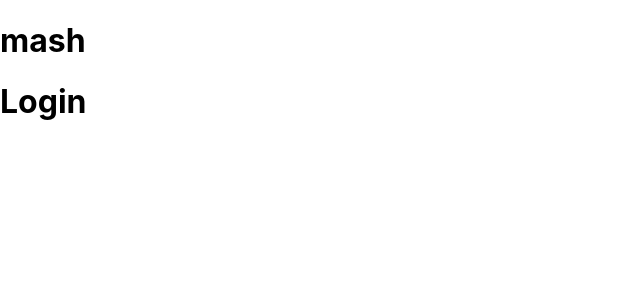
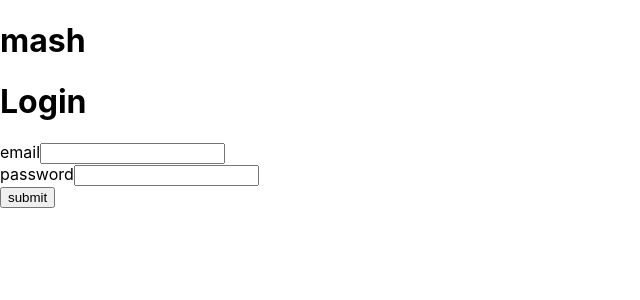
Before and after one commit to colorlessenergy/mash, a React (Create React App) app: page /login in a window 1280 px wide. Shown: the top 300 px of the page, without its empty margins (0-640 px from the left). Built offline with nearby package versions, Linux system fonts and the light colour scheme.

Commit message:
add action, reducer and component to login a user

```diff
--- a/src/Components/Login/Login.js
+++ b/src/Components/Login/Login.js
@@ -1,15 +1,121 @@
 import React, { Component } from 'react'
 
+import {connect} from 'react-redux';
+import { loginUserAction } from '../../store/actions/authAction';
+
 export class Login extends Component {
+  state = {
+    email: '',
+    password: '',
+    missingInformationError: ''
+  }
+
+  handleSubmit = (ev) => {
+    ev.preventDefault();
+
+    let errorMessage = '';
+
+    if (!this.state.email.length) {
+      errorMessage += 'Missing Email';
+    }
+
+    if (!this.state.password.length) {
+      errorMessage += 'Missing Password';
+    }
+
+    if (errorMessage) {
+      this.setState({
+        missingInformationError: errorMessage
+      });
+    } else {
+      this.props.loginUser(this.state);
+
+      this.setState({
+        missingInformationError: ''
+      });
+    }
+
+  }
+
+  handleChange = (ev) => {
+    this.setState({
+      [ev.target.id]: ev.target.value
+    });
+  }
+
   render() {
     return (
       <div>
         <h1>
           Login
         </h1>
+
+        <form
+          onSubmit={this.handleSubmit}>
+
+          <div>
+            <label htmlFor="email">
+              email
+            </label>
+            <input
+              type="email"
+              id="email"
+              name="email"
+              onChange={this.handleChange}
+              value={this.state.email}/>
+          </div>
+
+          <div>
+            <label
+              htmlFor="password">
+              password
+            </label>
+            <input
+              type="password"
+              id="password"
+              name="password"
+              onChange={this.handleChange}
+              value={this.state.password} />
+          </div>
+
+          <button>
+            submit
+          </button>
+
+          { this.state.missingInformationError ? (
+            <p>
+              {this.state.missingInformationError}
+            </p>
+          ) : (
+              null
+          )}
+
+          {/* user information is incorrect error retrieve from backend */}
+          { this.props.authError ? (
+            <p>
+              { this.props.authError }
+            </p>
+          ) : (
+            null
+          )}
+        </form>
       </div>
     )
   }
 }
 
-export default Login
+const mapStateToProps = (state) => {
+  return {
+    authError: state.auth.authError
+  }
+}
+
+const mapDispatchToProps = (dispatch) => {
+  return {
+    loginUser: (credentials) => {
+      dispatch(loginUserAction(credentials));
+    }
+  }
+}
+
+export default connect(mapStateToProps, mapDispatchToProps)(Login);
--- a/src/store/actions/actionTypes.js
+++ b/src/store/actions/actionTypes.js
@@ -1,2 +1,6 @@
 export const RETRIEVE_POSTS_SUCCESS = 'RETRIEVE_POST_SUCCESS';
 export const RETRIEVE_POSTS_ERROR = 'RETRIEVE_POST_ERROR';
+
+
+export const LOGIN_SUCCESS = 'LOGIN_SUCCESS';
+export const LOGIN_ERROR = 'LOGIN_ERROR';
--- /dev/null
+++ b/src/store/actions/authAction.js
@@ -0,0 +1,25 @@
+import * as actionTypes from'./actionTypes';
+const config = require('../../config/config');
+
+export const loginUserAction = (credentials) => {
+  return (dispatch, getState) => {
+    fetch(config.BACKEND_URL + '/auth', {
+      headers: { 'Content-Type': 'application/json' },
+      method: 'POST',
+      body: JSON.stringify(credentials)
+    })
+    .then(response => {
+      if (!response.ok) {
+        return dispatch({ type: actionTypes.LOGIN_ERROR, error: 'Email or Password incorrect' });
+      }
+
+      return response
+        .json()
+        .then(token => {
+          localStorage.setItem('token', token.token);
+          dispatch({ type: actionTypes.LOGIN_SUCCESS });
+      });
+    })
+    .catch(err => dispatch({type: actionTypes.LOGIN_ERROR, error: err}));
+  }
+}
--- /dev/null
+++ b/src/store/reducers/authReducer.js
@@ -0,0 +1,26 @@
+import * as actionTypes from '../actions/actionTypes';
+
+const initState = {
+  authError: ''
+}
+
+const authReducer = (state=initState, action) => {
+  switch (action.type) {
+    case actionTypes.LOGIN_SUCCESS:
+      return {
+        ...state,
+        authError: null
+      }
+
+    case actionTypes.LOGIN_ERROR:
+      return {
+        ...state,
+        authError: action.error
+      }
+
+    default:
+      return state;
+  }
+}
+
+export default authReducer;
--- a/src/store/reducers/rootReducer.js
+++ b/src/store/reducers/rootReducer.js
@@ -1,10 +1,12 @@
 import { combineReducers } from 'redux';
 
 import postReducer from './postReducer';
+import authReducer from './authReducer';
 
 
 const rootReducer = combineReducers({
-  posts: postReducer
+  posts: postReducer,
+  auth: authReducer
 });
 
 export default rootReducer;
```
